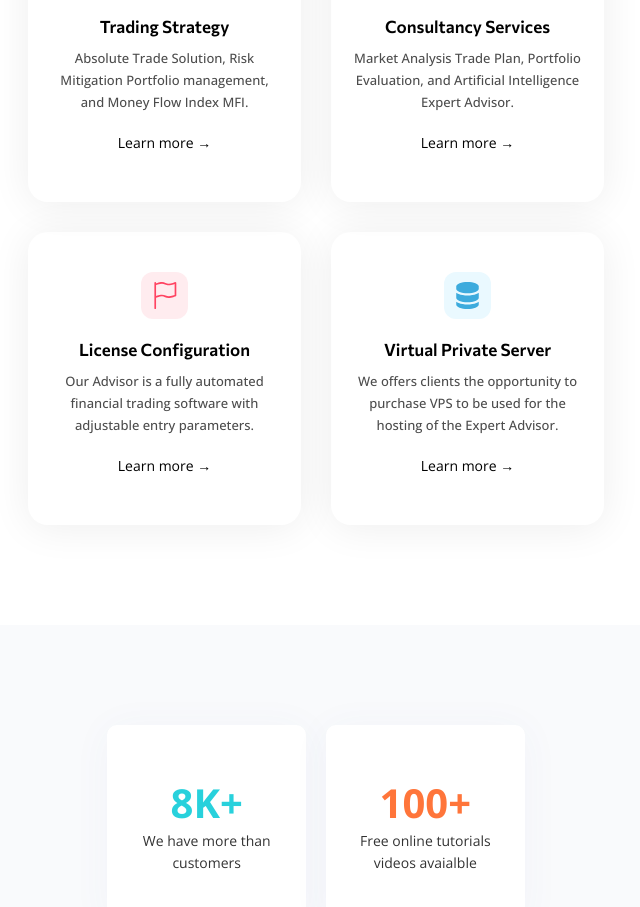
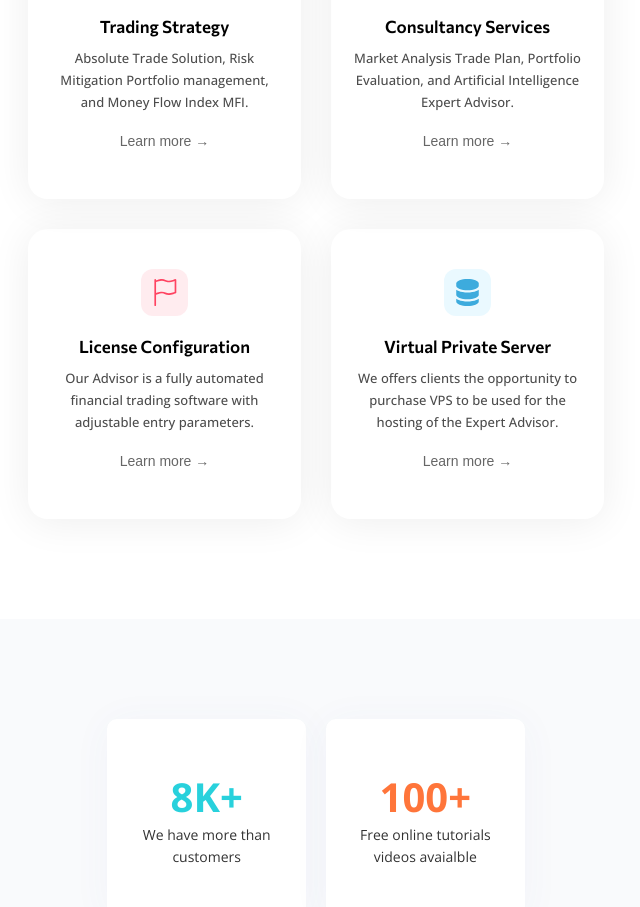
Before and after one commit to RavulaThrinath/tse-frontend, a React (Create React App) app: page / in a window 1280 px wide. Shown: the part 980-1887 px from the top of the page, without its empty margins (324-964 px from the left). Built offline with nearby package versions, Linux system fonts and the light colour scheme.

Commit message:
button change

```diff
--- a/src/Components/ServicesContainer/ServicesContainer.css
+++ b/src/Components/ServicesContainer/ServicesContainer.css
@@ -53,7 +53,8 @@
   font-size: 20px;
   font-weight: 500;
   margin: 10px 0;
-  all: unset;
+  background: none;
+  border: none;
 }
 
 @media screen and (max-width: 1536px) {
```
